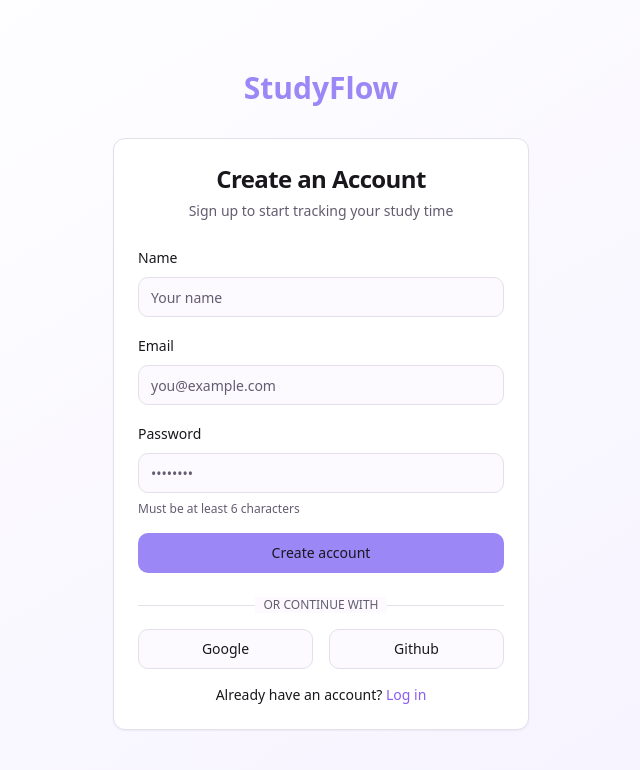
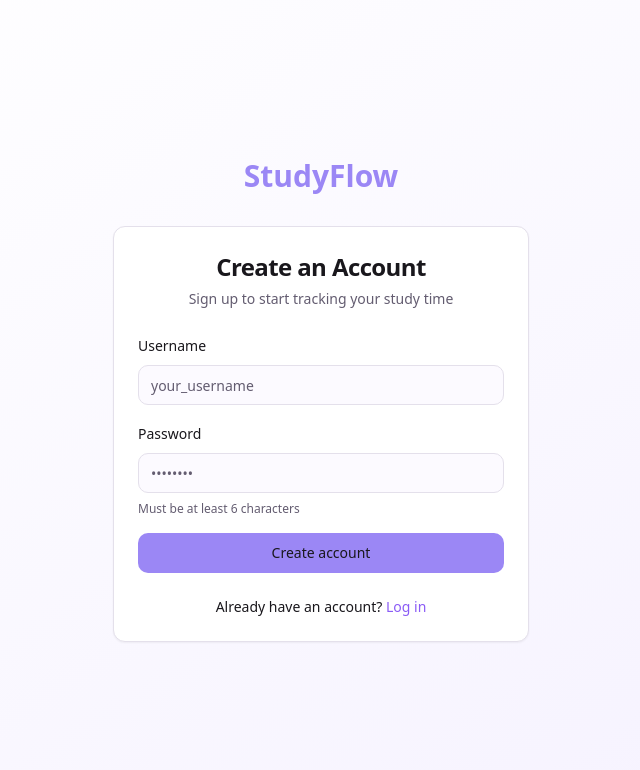
Before and after one commit to Mrsaro1000/learn-together-timer, a React (Vite) app: page /signup in a window 1280 px wide. Shown: the top 770 px of the page, without its empty margins (319-959 px from the left). Built offline with nearby package versions, Linux system fonts and the light colour scheme.

Commit message:
Remove user authentication
Remove email requirement, Google/Github login, and implement name/password login with persistent session.

```diff
--- a/src/components/auth/LoginForm.tsx
+++ b/src/components/auth/LoginForm.tsx
@@ -8,7 +8,7 @@ import { useNavigate } from "react-router-dom";
 import { useAuth } from "@/context/AuthContext";
 
 const LoginForm = () => {
-  const [email, setEmail] = useState("");
+  const [username, setUsername] = useState("");
   const [password, setPassword] = useState("");
   const [isLoading, setIsLoading] = useState(false);
   const navigate = useNavigate();
@@ -19,7 +19,7 @@ const LoginForm = () => {
     setIsLoading(true);
 
     try {
-      const { error } = await signIn(email, password);
+      const { error } = await signIn(username, password);
       if (error) {
         toast.error(error.message);
       } else {
@@ -43,13 +43,13 @@ const LoginForm = () => {
       <CardContent>
         <form onSubmit={handleSubmit} className="space-y-4">
           <div className="space-y-2">
-            <label htmlFor="email" className="text-sm font-medium">Email</label>
+            <label htmlFor="username" className="text-sm font-medium">Username</label>
             <Input
-              id="email"
-              type="email"
-              placeholder="you@example.com"
-              value={email}
-              onChange={(e) => setEmail(e.target.value)}
+              id="username"
+              type="text"
+              placeholder="your_username"
+              value={username}
+              onChange={(e) => setUsername(e.target.value)}
               required
               className="w-full"
             />
@@ -75,18 +75,6 @@ const LoginForm = () => {
         </form>
       </CardContent>
       <CardFooter className="flex flex-col space-y-4">
-        <div className="relative w-full">
-          <div className="absolute inset-0 flex items-center">
-            <div className="w-full border-t"></div>
-          </div>
-          <div className="relative flex justify-center text-xs uppercase">
-            <span className="bg-background px-2 text-muted-foreground">Or continue with</span>
-          </div>
-        </div>
-        <div className="grid grid-cols-2 gap-4 w-full">
-          <Button variant="outline" className="w-full">Google</Button>
-          <Button variant="outline" className="w-full">Github</Button>
-        </div>
         <div className="text-center text-sm">
           Don't have an account?{" "}
           <a
--- a/src/components/auth/SignupForm.tsx
+++ b/src/components/auth/SignupForm.tsx
@@ -8,8 +8,7 @@ import { useNavigate } from "react-router-dom";
 import { useAuth } from "@/context/AuthContext";
 
 const SignupForm = () => {
-  const [name, setName] = useState("");
-  const [email, setEmail] = useState("");
+  const [username, setUsername] = useState("");
   const [password, setPassword] = useState("");
   const [isLoading, setIsLoading] = useState(false);
   const navigate = useNavigate();
@@ -26,17 +25,16 @@ const SignupForm = () => {
     setIsLoading(true);
 
     try {
-      const { error, data } = await signUp(email, password);
+      const { error, data } = await signUp(username, password);
 
       if (error) {
         toast.error(error.message);
       } else {
         toast.success("Account created successfully!");
-        // Store name in session metadata
+        // Store username in local storage
         if (data.user) {
           localStorage.setItem("studyflow-user", JSON.stringify({
-            email,
-            name,
+            name: username,
             id: data.user.id
           }));
         }
@@ -59,25 +57,13 @@ const SignupForm = () => {
       <CardContent>
         <form onSubmit={handleSubmit} className="space-y-4">
           <div className="space-y-2">
-            <label htmlFor="name" className="text-sm font-medium">Name</label>
+            <label htmlFor="username" className="text-sm font-medium">Username</label>
             <Input
-              id="name"
+              id="username"
               type="text"
-              placeholder="Your name"
-              value={name}
-              onChange={(e) => setName(e.target.value)}
-              required
-              className="w-full"
-            />
-          </div>
-          <div className="space-y-2">
-            <label htmlFor="email" className="text-sm font-medium">Email</label>
-            <Input
-              id="email"
-              type="email"
-              placeholder="you@example.com"
-              value={email}
-              onChange={(e) => setEmail(e.target.value)}
+              placeholder="your_username"
+              value={username}
+              onChange={(e) => setUsername(e.target.value)}
               required
               className="w-full"
             />
@@ -101,18 +87,6 @@ const SignupForm = () => {
         </form>
       </CardContent>
       <CardFooter className="flex flex-col space-y-4">
-        <div className="relative w-full">
-          <div className="absolute inset-0 flex items-center">
-            <div className="w-full border-t"></div>
-          </div>
-          <div className="relative flex justify-center text-xs uppercase">
-            <span className="bg-background px-2 text-muted-foreground">Or continue with</span>
-          </div>
-        </div>
-        <div className="grid grid-cols-2 gap-4 w-full">
-          <Button variant="outline" className="w-full">Google</Button>
-          <Button variant="outline" className="w-full">Github</Button>
-        </div>
         <div className="text-center text-sm">
           Already have an account?{" "}
           <a
--- a/src/components/layout/AuthLayout.tsx
+++ b/src/components/layout/AuthLayout.tsx
@@ -1,15 +1,14 @@
 
 import React from "react";
 import { Outlet, useLocation, Navigate } from "react-router-dom";
+import { useAuth } from "@/context/AuthContext";
 
 const AuthLayout: React.FC = () => {
   const location = useLocation();
+  const { user, loading } = useAuth();
 
   // Check if user is already logged in
-  const isLoggedIn = localStorage.getItem("studyflow-user") !== null;
-
-  // Redirect to dashboard if already logged in
-  if (isLoggedIn && ["/", "/login", "/signup"].includes(location.pathname)) {
+  if (!loading && user && ["/", "/login", "/signup"].includes(location.pathname)) {
     return <Navigate to="/dashboard" replace />;
   }
 
--- a/src/components/layout/Navbar.tsx
+++ b/src/components/layout/Navbar.tsx
@@ -13,31 +13,31 @@ import {
 } from "@/components/ui/dropdown-menu";
 import { Clock, BarChart2, Users, Settings, LogOut } from "lucide-react";
 import { toast } from "sonner";
+import { useAuth } from "@/context/AuthContext";
 
 const Navbar = () => {
-  const [user, setUser] = useState<{ name?: string; email?: string } | null>(null);
   const location = useLocation();
   const navigate = useNavigate();
+  const { user, signOut } = useAuth();
 
-  useEffect(() => {
-    const userData = JSON.parse(localStorage.getItem("studyflow-user") || "null");
-    setUser(userData);
-  }, []);
-
-  const handleLogout = () => {
-    localStorage.removeItem("studyflow-user");
+  const handleLogout = async () => {
+    await signOut();
     toast.success("Logged out successfully");
-    navigate("/");
   };
 
   if (!user) return null;
 
-  const getInitials = (name: string = "User") => {
+  const getInitials = () => {
+    const name = user.user_metadata?.name || "User";
     return name
       .split(" ")
       .map((n) => n[0])
       .join("")
       .toUpperCase();
+  };
+
+  const getUserName = () => {
+    return user.user_metadata?.name || "User";
   };
 
   return (
@@ -113,7 +113,7 @@ const Navbar = () => {
               <Button variant="ghost" className="relative h-8 w-8 rounded-full">
                 <Avatar className="h-8 w-8">
                   <AvatarFallback className="bg-studyflow-primary">
-                    {getInitials(user.name)}
+                    {getInitials()}
                   </AvatarFallback>
                 </Avatar>
               </Button>
@@ -121,10 +121,7 @@ const Navbar = () => {
             <DropdownMenuContent className="w-56" align="end" forceMount>
               <DropdownMenuLabel className="font-normal">
                 <div className="flex flex-col space-y-1">
-                  <p className="text-sm font-medium leading-none">{user.name}</p>
-                  <p className="text-xs leading-none text-muted-foreground">
-                    {user.email}
-                  </p>
+                  <p className="text-sm font-medium leading-none">{getUserName()}</p>
                 </div>
               </DropdownMenuLabel>
               <DropdownMenuSeparator />
--- a/src/context/AuthContext.tsx
+++ b/src/context/AuthContext.tsx
@@ -7,11 +7,11 @@ import { useNavigate } from "react-router-dom";
 type AuthContextType = {
   session: Session | null;
   user: User | null;
-  signIn: (email: string, password: string) => Promise<{
+  signIn: (username: string, password: string) => Promise<{
     error: AuthError | null;
     data: { session: Session | null };
   }>;
-  signUp: (email: string, password: string) => Promise<{
+  signUp: (username: string, password: string) => Promise<{
     error: AuthError | null;
     data: { user: User | null; session: Session | null };
   }>;
@@ -47,7 +47,9 @@ export const AuthProvider = ({ children }: { children: React.ReactNode }) => {
     return () => subscription.unsubscribe();
   }, []);
 
-  const signIn = async (email: string, password: string) => {
+  const signIn = async (username: string, password: string) => {
+    // Convert username to a fake email format for Supabase
+    const email = `${username.toLowerCase()}@studyflow.local`;
     const response = await supabase.auth.signInWithPassword({ email, password });
     return {
       error: response.error,
@@ -55,8 +57,18 @@ export const AuthProvider = ({ children }: { children: React.ReactNode }) => {
     };
   };
 
-  const signUp = async (email: string, password: string) => {
-    const response = await supabase.auth.signUp({ email, password });
+  const signUp = async (username: string, password: string) => {
+    // Convert username to a fake email format for Supabase
+    const email = `${username.toLowerCase()}@studyflow.local`;
+    const response = await supabase.auth.signUp({
+      email,
+      password,
+      options: {
+        data: {
+          name: username
+        }
+      }
+    });
     return {
       error: response.error,
       data: {
```
